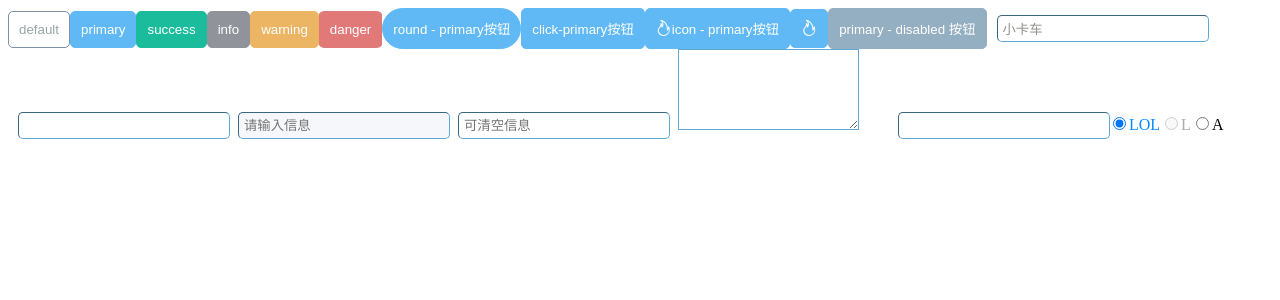
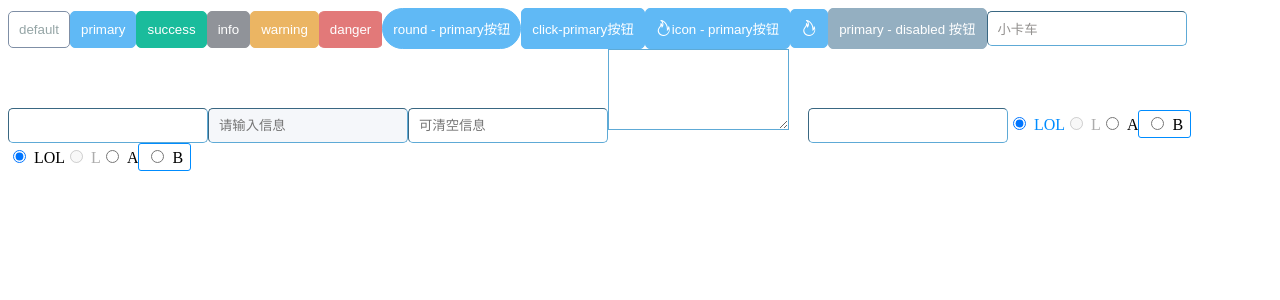
Before and after one commit to xjwnb/v-ui, a Vue app: page / in a window 1280 px wide. Shown: the top 300 px of the page. Built offline with nearby package versions, Linux system fonts and the light colour scheme.

Commit message:
update radio

```diff
--- /dev/null
+++ b/src/App.less
@@ -0,0 +1,3 @@
+.vp-input {
+  width: 200px;
+}
--- a/src/App.vue
+++ b/src/App.vue
@@ -23,30 +23,37 @@
     <!-- radio -->
     <vp-radio v-model="radio1" label="loll">LOL</vp-radio>
     <vp-radio v-model="radio1" label="L" disabled>L</vp-radio>
-    <vp-radio v-model="radio1" label="A">A</vp-radio>
+    <vp-radio v-model="radio1" label="A" @change="changeHandle">A</vp-radio>
+    <vp-radio v-model="radio1" label="B" border>B</vp-radio>
+    <!-- radio-group -->
+    <vp-radio-group v-model="radio1">
+      <vp-radio label="loll">LOL</vp-radio>
+      <vp-radio label="L" disabled>L</vp-radio>
+      <vp-radio label="A" @change="changeHandle">A</vp-radio>
+      <vp-radio label="B" border>B</vp-radio>
+    </vp-radio-group>
   </div>
 </template>
 
 <script>
-import vpButton from './components/vp-button';
-import vpInput from './components/vp-input';
-import vpRadio from './components/vp-radio';
+import VpRadioGroup from "./components/vp-radio-group.vue";
 
 export default {
-  name: 'App',
+  name: "App",
   data() {
     return {
       username: "小卡车",
       password: "",
       text: "",
       textarea: "",
-      radio1: "loll"
-    }
+      radio1: "loll",
+    };
   },
   components: {
-    vpButton,
+    VpRadioGroup,
+    /*     vpButton,
     vpInput,
-    vpRadio
+    vpRadio */
   },
   methods: {
     clickHandle(e) {
@@ -57,14 +64,16 @@ export default {
     },
     blur(e) {
       console.log(e);
-    }
-  }
-}
+    },
+    changeHandle(e) {
+      console.log(e);
+    },
+  },
+};
 </script>
 
 <style scoped>
 .vp-input {
-  width: 200px;
-  margin: 0 10px;
+  width: 200px !important;
 }
 </style>
--- a/src/components/vp-input.vue
+++ b/src/components/vp-input.vue
@@ -1,9 +1,10 @@
 <template>
   <div class="vp-input">
-    <input v-if="type !== 'textarea'"
+    <input
+      v-if="type !== 'textarea'"
       class="vp-input-inner"
       :class="disabled ? 'input-disabled' : ''"
-      :type="isShowPWD ? 'text' : (type ? 'text' : type)"
+      :type="isShowPWD ? 'text' : type ? 'text' : type"
       :placeholder="placeholder"
       :value="value"
       @input="inputHandle"
@@ -26,17 +27,18 @@
       :maxlength="maxlength"
       @blur="blurHandle"
       @focus="focusHandle"
-      ></textarea>
+    ></textarea>
     <span
       v-if="type === 'password' && value"
       class="iconfont"
       :class="isShowPWD ? 'icon-eye' : 'icon-eye1'"
       @click="showPWDHandle"
     ></span>
-    <span v-if="clearable && value"
+    <span
+      v-if="clearable && value"
       class="iconfont icon-clear_circle_outlined"
       @click="clearHandle"
-      ></span>
+    ></span>
   </div>
 </template>
 
@@ -62,25 +64,25 @@ export default {
     },
     clearable: {
       type: Boolean,
-      default: false
+      default: false,
     },
     // textarea 特有
     cols: {
       type: Number,
-      default: 20
+      default: 20,
     },
     rows: {
       type: Number,
-      default: 5
+      default: 5,
     },
     readonly: {
       type: Boolean,
-      default: false
+      default: false,
     },
     maxlength: {
       type: Number,
-      default: 100
-    }
+      default: 100,
+    },
   },
   data() {
     return {
@@ -117,7 +119,7 @@ export default {
     // textarea change 事件
     textareaChangeHandle(e) {
       this.$emit("change", e.target.value);
-    }
+    },
   },
 };
 </script>
@@ -135,13 +137,15 @@ export default {
     right: 5px;
   }
   .vp-input-inner {
+    box-sizing: border-box;
     width: 100%;
+    height: 35px;
     border-color: rgb(94, 170, 214);
     outline: none;
     color: rgb(148, 146, 144);
     border-radius: 5px;
     border-width: 1px;
-    padding: 5px 5px;
+    padding: 5px 10px;
   }
 
   .vp-input-textarea {
--- /dev/null
+++ b/src/components/vp-radio-group.vue
@@ -0,0 +1,37 @@
+
+<template>
+  <div class="vp-radio-group">
+    <slot></slot>
+  </div>
+</template>
+
+<script>
+export default {
+  name: "vpRadioGroup",
+  provide() {
+    return {
+      vpRadioGroup: this
+    }
+  },
+  props: {
+    value: {
+      type: String,
+      default: ""
+    }
+  },
+  data() {
+    return {
+
+    }
+  },
+  created() {
+
+  },
+  mounted() {
+
+  }
+}
+</script>
+<style scoped>
+
+</style>
--- a/src/components/vp-radio.vue
+++ b/src/components/vp-radio.vue
@@ -1,8 +1,8 @@
-
 <template>
   <div class="vp-radio"
     :class="{ 'vp-radio-isChecked': value === label,
-              'vp-radio-isDisabled': disabled }">
+              'vp-radio-isDisabled': disabled,
+              'vp-radio-isBorder': border}">
     <input type="radio"
       :id="label"
       :value="label"
@@ -26,6 +26,11 @@
 <script>
 export default {
   name: "vpRadio",
+  inject: {
+    vpRadioGroup: {
+      default: ""
+    }
+  },
   props: {
     value: null,
     label: {
@@ -33,6 +38,10 @@ export default {
       default: "",
     },
     disabled: {
+      type: Boolean,
+      default: false
+    },
+    border: {
       type: Boolean,
       default: false
     }
@@ -45,16 +54,16 @@ export default {
   computed: {
     model: {
       get() {
-        return this.value;
+        return this.vpRadioGroup ? this.vpRadioGroup.value : this.value;
       },
       set(value) {
-        this.$emit("input", value);
+        this.vpRadioGroup ? this.vpRadioGroup.$emit("input", value) : this.$emit("input", value);
       },
     },
   },
   methods: {
     changeHandle(e) {
-      this.$emit("change", this.label);
+      this.$emit("change", e);
     },
   },
 };
@@ -65,6 +74,7 @@ export default {
 
   span {
     cursor: pointer;
+    padding-left: 5px;
   }
 }
 .vp-radio-isChecked {
@@ -77,4 +87,11 @@ export default {
     cursor: not-allowed;
   }
 }
+.vp-radio-isBorder {
+  border-radius: 3px;
+  border: 1px solid rgb(0, 140, 255);
+  outline: none;
+  padding: 3px 7px;
+  cursor: pointer;
+}
 </style>
```
Also changed, not shown: src/main.js (+16 -0 lines), 1 other file (tests, documents, lock files or other folders). Lines whose indentation alone changed are shown as unchanged.
